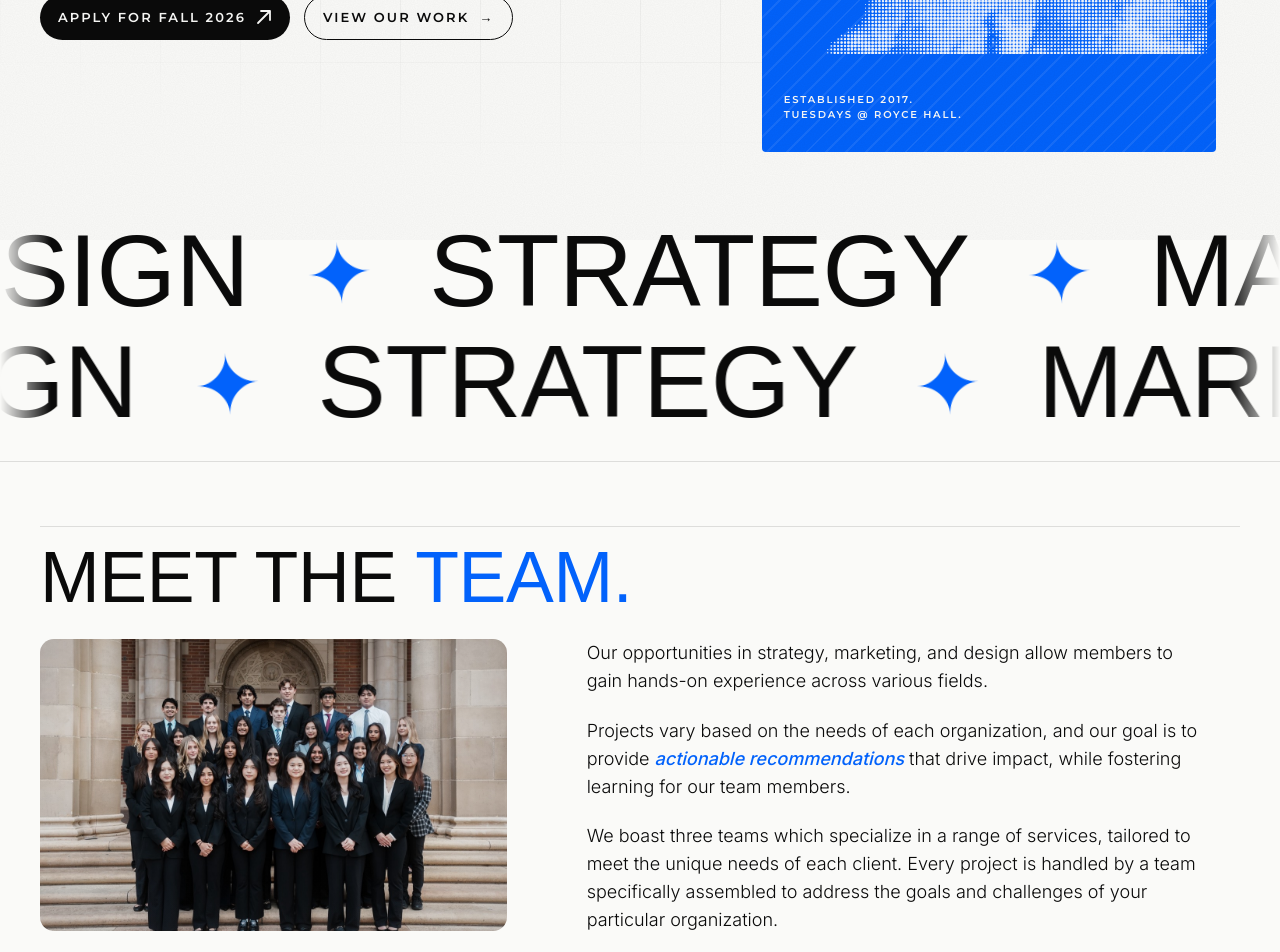
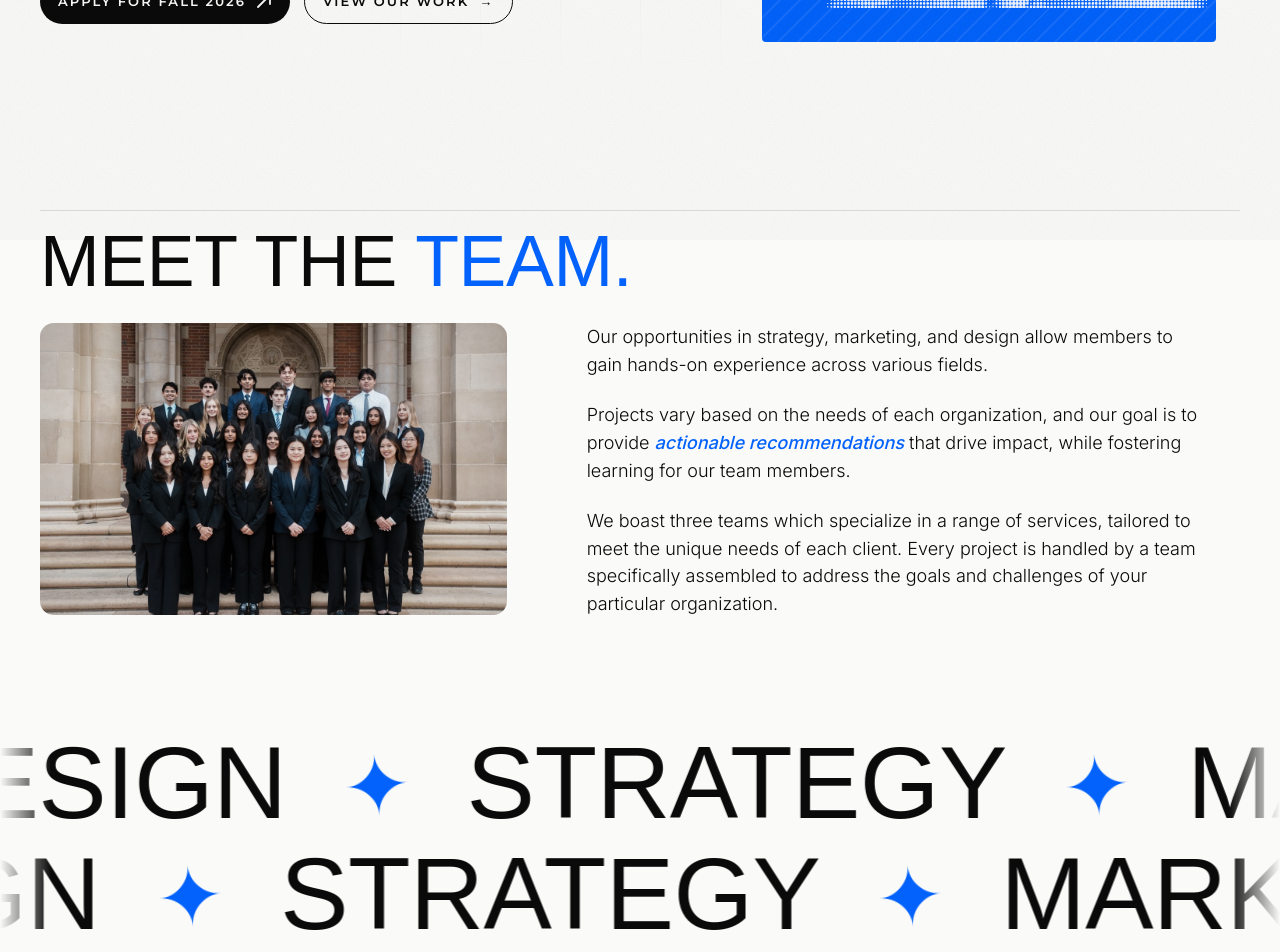
Before and after one commit to ady00/bear-ucla, a Next.js app: page / in a window 1280 px wide. Shown: the part 560-1512 px from the top of the page. Built offline with nearby package versions, Linux system fonts and the light colour scheme; a web font is replaced by a local one.

Commit message:
updated recruitment info

```diff
--- a/app/globals.css
+++ b/app/globals.css
@@ -111,6 +111,25 @@ body::before {
 .navlinks a:hover::after,
 .navlinks a.is-active::after { right: 0; }
 .nav-cta { display: flex; align-items: center; gap: 10px; }
+/* "(Live!)" tag on the Recruitment tab — subtle red breathing pulse. */
+.live-tag {
+  color: #e11d48;
+  animation: livePulse 1.8s ease-in-out infinite;
+}
+@keyframes livePulse {
+  0%, 100% { opacity: 1; }
+  50% { opacity: 0.35; }
+}
+/* Inside the big display-font mobile menu links, keep the tag small and
+   in the UI sans so it reads as a badge, not part of the word. */
+.mnav-link .live-tag {
+  font-family: var(--font-sans), sans-serif;
+  font-weight: 700;
+  font-size: 12px;
+  letter-spacing: 0.14em;
+  vertical-align: middle;
+  margin-left: 10px;
+}
 .chip {
   display: inline-flex; align-items: center; gap: 7px;
   padding: 5px 10px; border: 1px solid var(--ink); border-radius: 999px;
@@ -297,9 +316,7 @@ h1.display .amp {
 .bear-frame:hover::before { opacity: 0.35; }
 .bear-img {
   position: absolute; inset: 0;
-  /* Raised from 58% → 42% so the bear sits higher in the frame,
-     leaving more visual breathing room above the "Est. 2017" caption
-     at the bottom-left. */
+  /* 42% keeps the bear sitting high in the frame. */
   background: url("/assets/bear-halftone-bw.png") center 42% / 96% no-repeat;
   filter: brightness(0) invert(1);
   opacity: 0.95;
@@ -314,24 +331,6 @@ h1.display .amp {
   animation: spin 26s linear infinite;
   filter: drop-shadow(0 6px 18px rgba(0, 0, 0, 0.12));
 }
-.corner {
-  position: absolute;
-  font-family: var(--font-sans), sans-serif; font-weight: 600;
-  font-size: 10.5px; letter-spacing: 0.18em; text-transform: uppercase;
-  color: var(--paper);
-}
-.corner.bl {
-  left: 22px; bottom: 22px;
-  /* Extra padding-top so the caption block holds its own breathing
-     room from the halftone above, on top of the raised bg-position. */
-  padding-top: 28px;
-}
-.corner .big {
-  font-family: var(--font-display), sans-serif;
-  font-size: 26px; letter-spacing: 0.04em; color: var(--paper);
-  display: block; margin-top: 8px;
-}
-
 /* ===== Section scaffold ===== */
 /* Trimmed from 140px → 96px — section padding was disproportionate to
    the content beneath it and produced a lot of dead vertical space. */
@@ -852,7 +851,11 @@ h1.display .amp {
   letter-spacing: 0.1em; text-transform: uppercase;
   color: rgba(10, 10, 10, 0.6); margin-bottom: 10px;
 }
+/* Per-step number — mobile replacement for the sticky phase indicator,
+   which is hidden below 1080px. Hidden on desktop where the big sticky
+   number already carries this information. */
 .pstep .num {
+  display: none;
   font-family: var(--font-sans), sans-serif; font-weight: 600; font-size: 12px;
   letter-spacing: 0.1em; text-transform: uppercase;
   color: var(--blue); margin-bottom: 8px;
@@ -974,6 +977,8 @@ h1.display .amp {
   display: flex; align-items: center; gap: 14px;
 }
 .sh .num::after { content: ""; height: 1px; flex: 1; background: var(--rule); }
+/* Heads with no meta number collapse to one column (same as .section-head). */
+.sh.no-num { grid-template-columns: 1fr; }
 .sh h2 {
   font-family: var(--font-display), sans-serif; font-weight: 400;
   font-size: clamp(40px, 5.6vw, 88px); line-height: 0.92;
@@ -1110,10 +1115,12 @@ h1.display .amp {
   .ph-grid,
   .ph-grid:has(.ph-media) { grid-template-columns: 1fr; gap: 32px; }
   .process { padding: 56px 24px 80px; }
-  .process-rail { grid-template-columns: 1fr; gap: 16px; }
-  .phase-stick { position: relative; top: auto; flex-direction: row; align-items: center; gap: 18px; flex-wrap: wrap; }
-  .phase-stick .ph-num { font-size: 96px; }
-  .phase-stick .ph-bar { width: 160px; }
+  .process-rail { grid-template-columns: 1fr; gap: 0; }
+  /* The sticky phase indicator can't stick in a single-column layout —
+     it collapsed into an awkward wrapped row. Hide it and show the
+     per-step number inside each step instead. */
+  .phase-stick { display: none; }
+  .pstep .num { display: block; }
   .pstep { min-height: auto; padding: 28px 0 36px 24px; }
   .members { padding: 56px 24px 80px; }
   .m-head { margin-bottom: 28px; padding-top: 24px; }
@@ -1146,8 +1153,7 @@ h1.display .amp {
 /* Mobile nav surfaces are hidden by default (desktop). */
 .mnav,
 .mnav-fab,
-.mnav-overlay,
-.hero-mobile-caption { display: none; }
+.mnav-overlay { display: none; }
 
 @media (max-width: 1024px) {
   /* Hide desktop nav, expose mobile nav. */
@@ -1270,21 +1276,16 @@ h1.display .amp {
   .mnav-foot .chip { align-self: flex-start; }
 
   /* Hero — drop bear column, single column */
-  .hero { padding: 16px 20px 32px; min-height: 0; }
+  .hero { padding: 16px 20px 40px; min-height: 0; }
   .hero-grid { grid-template-columns: 1fr; gap: 0; }
   .hero .bear-col { display: none; }
+  /* The home hero eyebrow is an empty accent line — on mobile it reads
+     as a stray dash above the headline, so drop it. */
+  .hero .eyebrow { display: none; }
   /* Override inline whiteSpace: nowrap on the "Hands-on. By design." h2. */
   #what .section-head h2 { white-space: normal !important; }
   .lede { max-width: none; font-size: 17px; margin-top: 18px; }
   .cta-row { gap: 10px; margin-top: 18px; }
-  .hero-mobile-caption {
-    display: block;
-    margin-top: 28px;
-    font-family: var(--font-sans), sans-serif; font-weight: 600;
-    font-size: 10.5px; letter-spacing: 0.18em; text-transform: uppercase;
-    color: rgba(10, 10, 10, 0.5);
-    line-height: 1.7;
-  }
 
   /* Parallax bands — tighten gap, keep behavior */
   .pband-track { gap: 40px; }
@@ -1330,10 +1331,6 @@ h1.display .amp {
 
   /* Process */
   .process { padding: 40px 20px 64px; }
-  .process-rail { gap: 16px; }
-  .phase-stick { position: static; flex-direction: row; align-items: center; gap: 14px; flex-wrap: wrap; }
-  .phase-stick .ph-num { font-size: 80px; }
-  .phase-stick .ph-bar { width: 140px; }
   .pstep { padding: 24px 0 30px 22px; }
 
   /* Members */
@@ -1393,8 +1390,6 @@ h1.display .amp {
   .ph { padding: 32px 16px 24px; }
 
   .process { padding: 32px 16px 48px; }
-  .phase-stick .ph-num { font-size: 64px; }
-  .phase-stick .ph-bar { width: 110px; }
   .pstep { padding: 20px 0 26px 18px; }
   .pstep h3 { font-size: clamp(26px, 8vw, 36px); }
 
@@ -1438,4 +1433,5 @@ h1.display .amp {
     animation: none !important;
   }
   .chip .pulse { animation: none; }
+  .live-tag { animation: none; }
 }
--- a/app/page.tsx
+++ b/app/page.tsx
@@ -12,7 +12,7 @@ export default function Home() {
       <MobileNav active="home" />
 
       {/* Hero */}
-      <section className="hero" aria-label="Hero">
+      <section className="hero pb-10" aria-label="Hero">
         <div className="hero-grid">
           <div className="headline-col">
             <div className="eyebrow">
@@ -49,8 +49,8 @@ export default function Home() {
               non-profits and campus ventures.
             </p>
 
-            <div className="cta-row my-4">
-              <Link className="btn my-4" href="/recruitment">
+            <div className="cta-row">
+              <Link className="btn" href="/recruitment">
                 Apply for Fall 2026
                 <svg
                   className="arrow"
@@ -68,19 +68,12 @@ export default function Home() {
                   />
                 </svg>
               </Link>
-              <a className="btn-ghost my-4" href="#work">
+              <a className="btn-ghost" href="#work">
                 View Our Work
                 <span aria-hidden="true">→</span>
               </a>
             </div>
 
-            <div className="hero-mobile-caption" aria-hidden="true">
-              Est. 2017 · Los Angeles
-              <br />
-              Tuesdays @ Royce Hall.
-            </div>
-
-            <div className="mb-20"></div>
           </div>
 
           <div className="bear-col">
@@ -97,17 +90,42 @@ export default function Home() {
                   transform="translate(0,-12)"
                 />
               </svg>
-              <div className = "pt-10">
+            </div>
+          </div>
+        </div>
+      </section>
 
-                <div className="corner bl pt-10" style={{ fontSize: "10px" }}>
-                <br />Established 2017.
-                <br />
-                Tuesdays @ Royce Hall.
-                <span className="big"></span>
-              </div>
-              </div>
-
-            </div>
+      {/* What we do */}
+      <section className="section section--tight lg:mt-20" id="what" aria-label="What we do">
+        <div className="section-head no-num reveal">
+          <h2 style={{ maxWidth: "none", whiteSpace: "nowrap" }}>
+            Meet the <span className="blue">Team.</span>
+          </h2>
+        </div>
+        <div className="intro-grid reveal">
+          <div
+            className="club-photo has-img"
+            role="img"
+            aria-label="Photo of the Bear Consulting team"
+            style={{ backgroundImage: "url(/images/team-full.jpg)" }}
+          ></div>
+          <div>
+            <p>
+              Our opportunities in strategy, marketing, and design
+              allow members to gain hands-on experience across various fields.
+            </p>
+            <p>
+              Projects vary based on the needs of each organization, and our
+              goal is to provide <em>actionable recommendations</em> that
+              drive impact, while fostering learning
+              for our team members.
+            </p>
+            <p>
+            We boast three teams which specialize in a range of services, tailored to
+            meet the unique needs of each client. Every project is handled by a team
+          specifically assembled to address the goals and challenges of your
+          particular organization.
+            </p>
           </div>
         </div>
       </section>
@@ -168,41 +186,6 @@ export default function Home() {
             <span className="pstar">✦</span>
             <span>Marketing</span>
             <span className="pstar">✦</span>
-          </div>
-        </div>
-      </section>
-
-      {/* What we do */}
-      <section className="section section--tight" id="what" aria-label="What we do">
-        <div className="section-head no-num reveal">
-          <h2 style={{ maxWidth: "none", whiteSpace: "nowrap" }}>
-            Meet the <span className="blue">Team.</span>
-          </h2>
-        </div>
-        <div className="intro-grid reveal">
-          <div
-            className="club-photo has-img"
-            role="img"
-            aria-label="Photo of the Bear Consulting team"
-            style={{ backgroundImage: "url(/images/team-full.jpg)" }}
-          ></div>
-          <div>
-            <p>
-              Our opportunities in strategy, marketing, and design
-              allow members to gain hands-on experience across various fields.
-            </p>
-            <p>
-              Projects vary based on the needs of each organization, and our
-              goal is to provide <em>actionable recommendations</em> that
-              drive impact, while fostering learning
-              for our team members.
-            </p>
-            <p>
-            We boast three teams which specialize in a range of services, tailored to
-            meet the unique needs of each client. Every project is handled by a team
-          specifically assembled to address the goals and challenges of your
-          particular organization.
-            </p>
           </div>
         </div>
       </section>
--- a/app/process/page.tsx
+++ b/app/process/page.tsx
@@ -73,7 +73,7 @@ export default function ProcessPage() {
             </h1>
           </div>
           <p className="ph-lede">
-            {"\n\n"}Our process is <em>tailor-made</em> to fit every
+            Our process is <em>tailor-made</em> to fit every
             client&apos;s needs. During the kickoff call, we&apos;ll figure out
             what our engagement together might look like. Below is a general
             framework for what you can expect from us on a project.
@@ -110,6 +110,9 @@ export default function ProcessPage() {
                   data-name={p.name}
                   role="listitem"
                 >
+                  <div className="num">
+                    {p.num} / 0{phases.length}
+                  </div>
                   <div className="when">{p.when}</div>
                   <h3>{p.name}</h3>
                   <p>{p.body}</p>
--- a/components/MobileNav.tsx
+++ b/components/MobileNav.tsx
@@ -110,6 +110,9 @@ export default function MobileNav({ active }: { active: ActiveKey }) {
               onClick={() => setOpen(false)}
             >
               {l.label}
+              {l.key === "recruitment" && (
+                <span className="live-tag">(Live!)</span>
+              )}
             </Link>
           ))}
         </nav>
--- a/components/Nav.tsx
+++ b/components/Nav.tsx
@@ -46,7 +46,7 @@ export default function Nav({ active }: { active: ActiveKey }) {
           Our Process
         </Link>
         <Link className={cls("recruitment")} href="/recruitment">
-          Recruitment
+          Recruitment <span className="live-tag">(Live!)</span>
         </Link>
       </nav>
       <div className="nav-cta">
```
Also changed, not shown: app/recruitment/page.tsx (+41 -25 lines).
